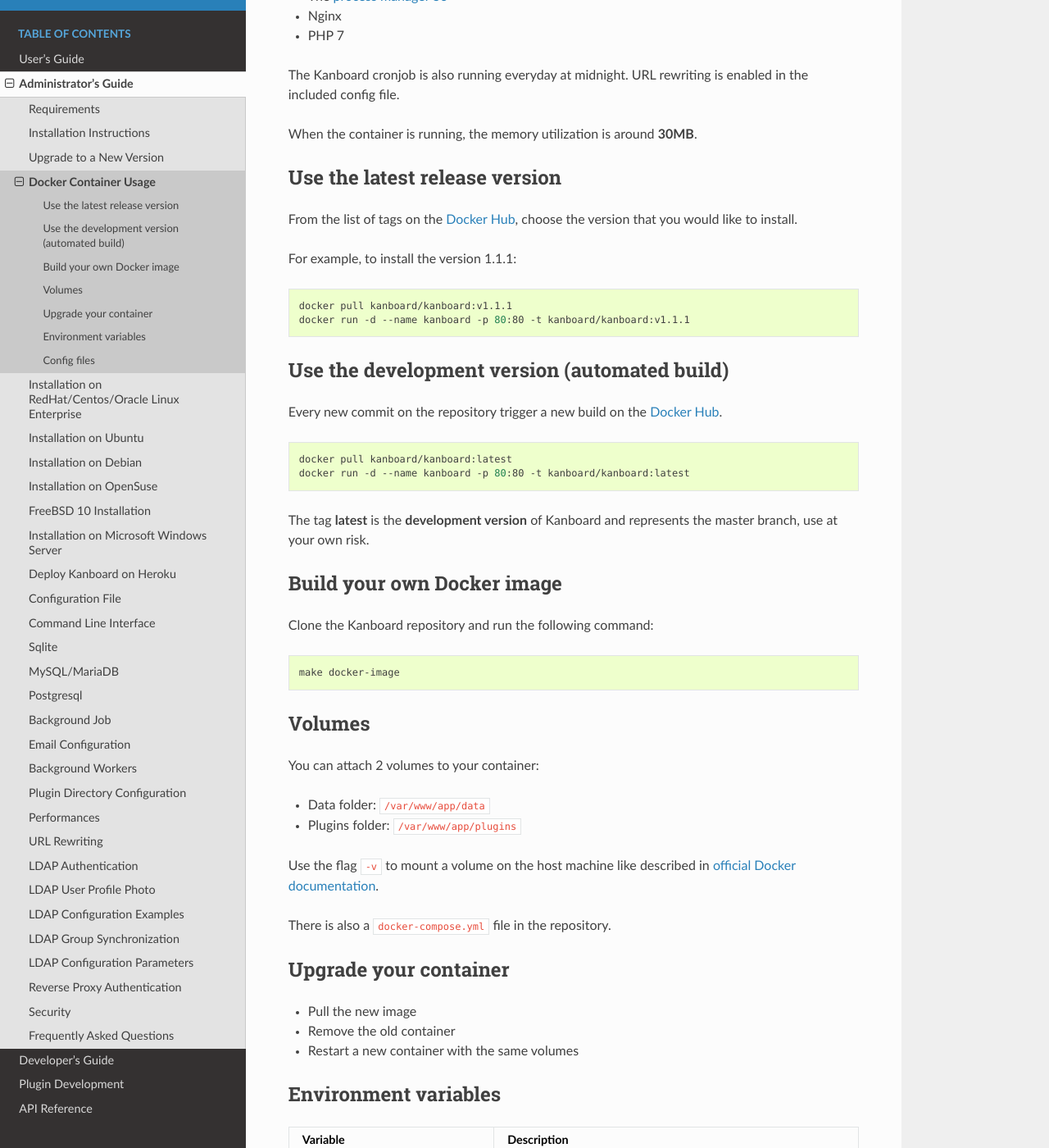
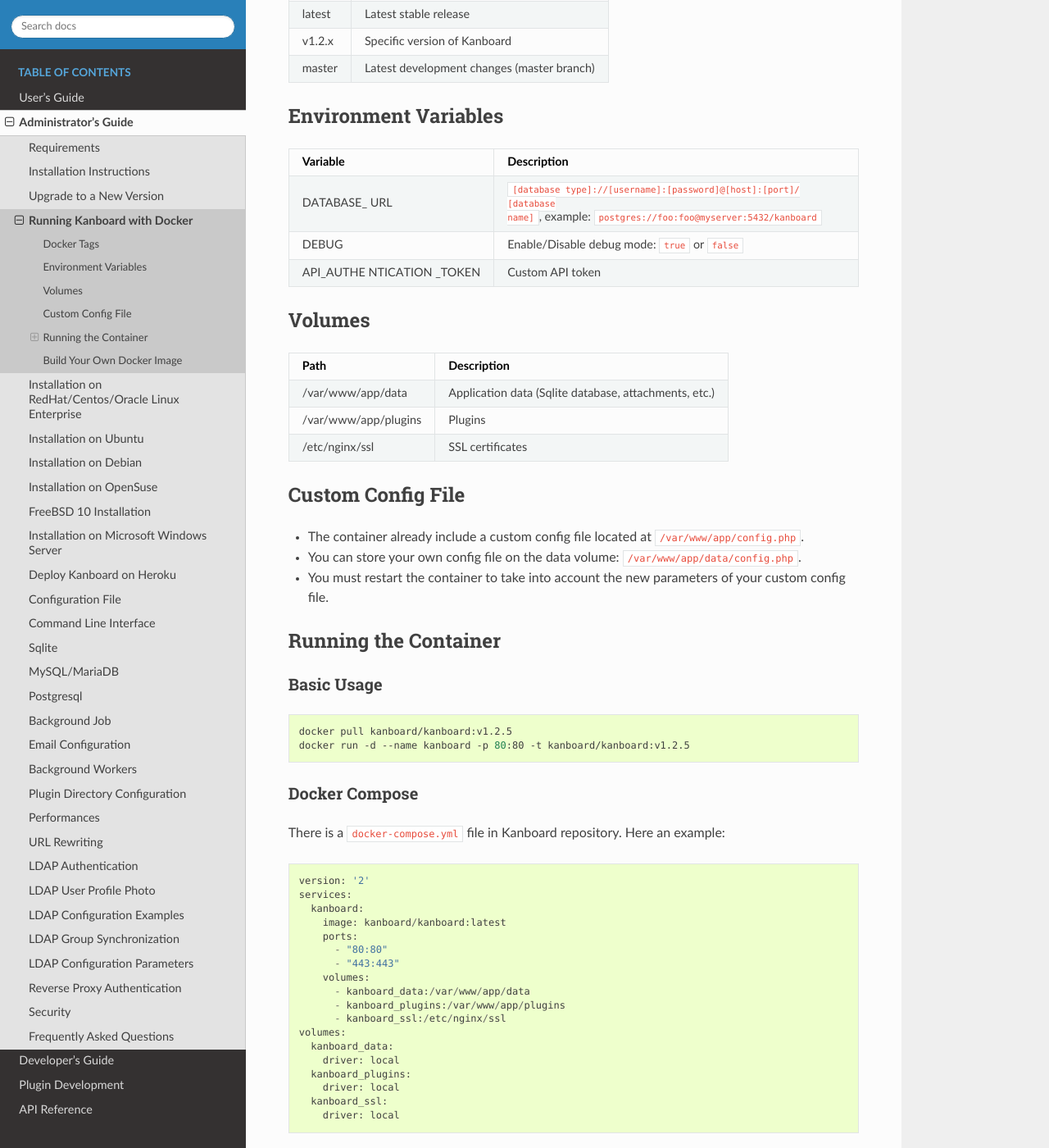
Before and after one commit to kanboard/documentation, a Sphinx documentation site: the page built from source/admin_guide/docker.rst, in a window 1280 px wide and 1400 px high, scrolled down 296 px. Shown: the whole window at 82% size. Built offline with Sphinx 7.4.7 and the Read the Docs theme 2.0.0, drawn with Linux system fonts in a browser that asks for light colours; some of the changed text lies outside the part shown.

Commit message:
Update Docker documentation

```diff
--- a/source/admin_guide/docker.rst
+++ b/source/admin_guide/docker.rst
@@ -1,80 +1,22 @@
-Docker Container Usage
-======================
+Running Kanboard with Docker
+============================
 
-Kanboard can run easily with `Docker <https://www.docker.com>`__.
+Kanboard can run easily with `Docker <https://www.docker.com>`_.
 
-The image size is approximately **50MB** and contains:
+Docker Tags
+-----------
 
--  `Alpine Linux <http://alpinelinux.org/>`__
--  The `process manager S6 <http://skarnet.org/software/s6/>`__
--  Nginx
--  PHP 7
++--------------+-------------------------------------------------------+
+| Tag          | Description                                           |
++==============+=======================================================+
+| latest       | Latest stable release                                 |
++--------------+-------------------------------------------------------+
+| v1.2.x       | Specific version of Kanboard                          |
++--------------+-------------------------------------------------------+
+| master       | Latest development changes (master branch)            |
++--------------+-------------------------------------------------------+
 
-The Kanboard cronjob is also running everyday at midnight. URL rewriting
-is enabled in the included config file.
-
-When the container is running, the memory utilization is around
-**30MB**.
-
-Use the latest release version
-------------------------------
-
-From the list of tags on the `Docker
-Hub <https://hub.docker.com/r/kanboard/kanboard/>`__, choose the version
-that you would like to install.
-
-For example, to install the version 1.1.1:
-
-.. code:: bash
-
-    docker pull kanboard/kanboard:v1.1.1
-    docker run -d --name kanboard -p 80:80 -t kanboard/kanboard:v1.1.1
-
-Use the development version (automated build)
----------------------------------------------
-
-Every new commit on the repository trigger a new build on the `Docker
-Hub <https://hub.docker.com/r/kanboard/kanboard/>`__.
-
-.. code:: bash
-
-    docker pull kanboard/kanboard:latest
-    docker run -d --name kanboard -p 80:80 -t kanboard/kanboard:latest
-
-The tag **latest** is the **development version** of Kanboard and
-represents the master branch, use at your own risk.
-
-Build your own Docker image
----------------------------
-
-Clone the Kanboard repository and run the following command:
-
-.. code:: bash
-
-    make docker-image
-
-Volumes
--------
-
-You can attach 2 volumes to your container:
-
--  Data folder: ``/var/www/app/data``
--  Plugins folder: ``/var/www/app/plugins``
-
-Use the flag ``-v`` to mount a volume on the host machine like described
-in `official Docker
-documentation <https://docs.docker.com/storage/volumes/>`__.
-
-There is also a ``docker-compose.yml`` file in the repository.
-
-Upgrade your container
-----------------------
-
--  Pull the new image
--  Remove the old container
--  Restart a new container with the same volumes
-
-Environment variables
+Environment Variables
 ---------------------
 
 +-----------+----------------------------------------------------------+
@@ -84,26 +26,89 @@
 | URL       | [database name]``,                                       |
 |           | example: ``postgres://foo:foo@myserver:5432/kanboard``   |
 +-----------+----------------------------------------------------------+
-| DEBUG     | Enable/Disable debug mode: “true” or “false”             |
+| DEBUG     | Enable/Disable debug mode: ``true`` or ``false``         |
 +-----------+----------------------------------------------------------+
 | API_AUTHE | Custom API token                                         |
 | NTICATION |                                                          |
 | _TOKEN    |                                                          |
 +-----------+----------------------------------------------------------+
 
-Config files
-------------
+Volumes
+-------
 
--  The container already include a custom config file located at
-   ``/var/www/app/config.php``.
--  You can store your own config file on the data volume:
-   ``/var/www/app/data/config.php``.
--  You must restart the container to take into account the new
-   parameters of your custom config file.
++-------------------------+-------------------------------------------------------+
+| Path                    | Description                                           |
++=========================+=======================================================+
+| /var/www/app/data       | Application data (Sqlite database, attachments, etc.) |
++-------------------------+-------------------------------------------------------+
+| /var/www/app/plugins    | Plugins                                               |
++-------------------------+-------------------------------------------------------+
+| /etc/nginx/ssl          | SSL certificates                                      |
++-------------------------+-------------------------------------------------------+
+
+Custom Config File
+------------------
+
+- The container already include a custom config file located at ``/var/www/app/config.php``.
+- You can store your own config file on the data volume: ``/var/www/app/data/config.php``.
+- You must restart the container to take into account the new parameters of your custom config file.
+
+Running the Container
+---------------------
+
+Basic Usage
+~~~~~~~~~~~
+
+.. code:: bash
+
+    docker pull kanboard/kanboard:v1.2.5
+    docker run -d --name kanboard -p 80:80 -t kanboard/kanboard:v1.2.5
+
+Docker Compose
+~~~~~~~~~~~~~~
+
+There is a ``docker-compose.yml`` file in Kanboard repository. Here an example:
+
+.. code::
+
+    version: '2'
+    services:
+      kanboard:
+        image: kanboard/kanboard:latest
+        ports:
+          - "80:80"
+          - "443:443"
+        volumes:
+          - kanboard_data:/var/www/app/data
+          - kanboard_plugins:/var/www/app/plugins
+          - kanboard_ssl:/etc/nginx/ssl
+    volumes:
+      kanboard_data:
+        driver: local
+      kanboard_plugins:
+        driver: local
+      kanboard_ssl:
+        driver: local
+
+Starting the container with Docker Compose:
+
+.. code:: bash
+
+    docker-compose up
+
+Build Your Own Docker Image
+---------------------------
+
+Clone the Kanboard repository and run the following command:
+
+.. code:: bash
+
+    make docker-image
 
 .. note::
 
-    -  `Official Kanboard images <https://hub.docker.com/r/kanboard/kanboard/>`__
-    -  `Docker documentation <https://docs.docker.com/>`__
-    -  Since Kanboard > v1.1.0, the tag “stable” is not used anymore
-    -  To send emails, you must use the SMTP method or a plugin like Mailgun/Sendgrid/Postmark
+    - `Official Kanboard images <https://hub.docker.com/r/kanboard/kanboard/>`__
+    - `Docker documentation <https://docs.docker.com/>`__
+    - Since Kanboard > v1.1.0, the tag "stable" is not used anymore
+    - Since Kanboard > v1.2.5, the tag "latest" point to the latest stable release instead of the master branch
+    - To send emails, you must use the SMTP method or a plugin like Mailgun/Sendgrid/Postmark
```
